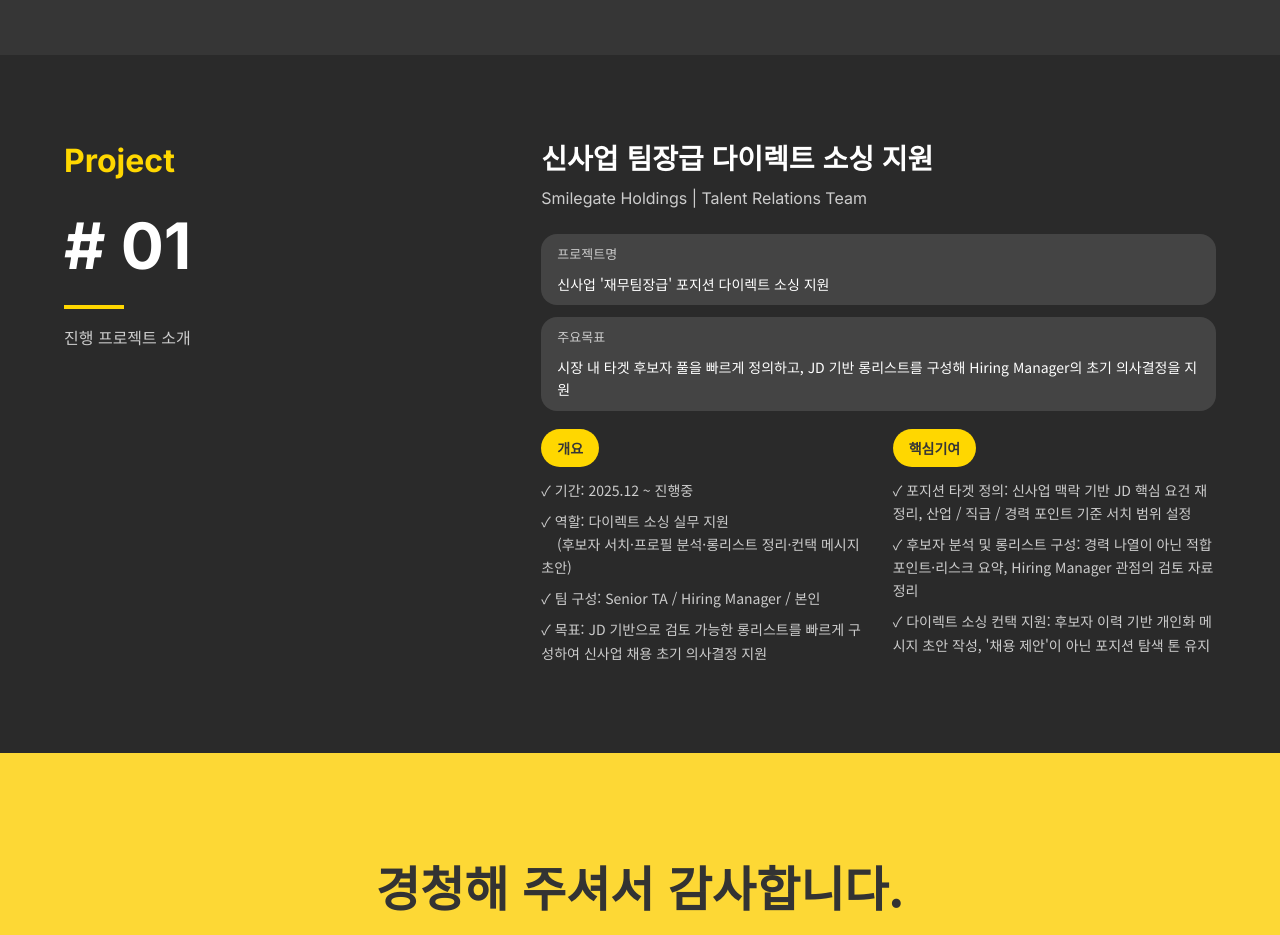
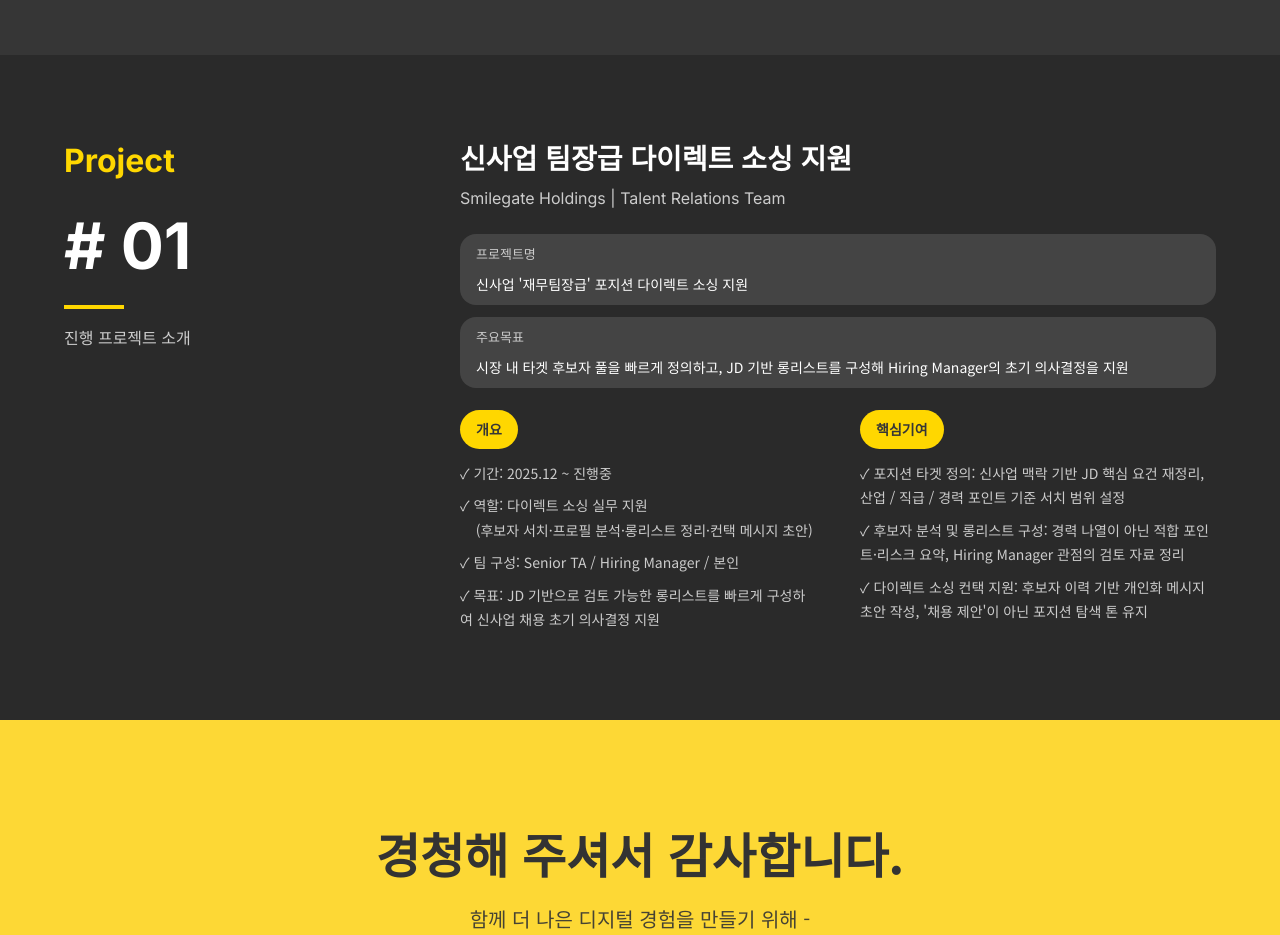
Before and after one commit to ejkang0412/portfolio, a plain HTML site: page index.html in a window 1280 px wide. Shown: the part 2800-3735 px from the top of the page. Drawn offline with Linux system fonts and the light colour scheme.

Commit message:
Update index.html

```diff
--- a/index.html
+++ b/index.html
@@ -700,6 +700,63 @@
     gap: 18px;
   }
 }
+/* =========================
+   Project 영역: 더 넓게 쓰기 (100% 화면 최적화)
+   ========================= */
+
+/* 1) 좌/우 레이아웃: 오른쪽을 더 넓게, 간격 줄이기 */
+.project-detail-layout{
+  grid-template-columns: 340px 1fr;  /* 기존 1fr 2fr 보다: 좌측 고정폭 / 우측 최대 */
+  gap: 56px;                         /* 80 -> 줄여서 우측 공간 확보 */
+}
+
+/* 2) 오른쪽 패딩 제거(실제로 너 오른쪽이 안 넓어 보이는 주범) */
+.project-detail-right{
+  padding-left: 0;                   /* 기존 40px 제거 */
+}
+
+/* 3) 상단 배지(프로젝트명/주요목표) 영역이 더 “가로로” 차지하도록 */
+.project-info-badges{
+  width: 100%;
+  max-width: 860px;                  /* 필요하면 900~1000까지 올려도 됨 */
+  margin-bottom: 22px;               /* 너무 뜨면 줄이기 */
+}
+
+/* 배지 자체도 약간 더 넓게 보이게 */
+.project-badge{
+  width: 100%;
+}
+
+/* 4) 개요/핵심 2단: 더 넓게(지금 너무 가운데에 몰림) */
+.project-sections-grid{
+  grid-template-columns: 1fr 1fr;
+  gap: 44px;                         /* 28 -> 넓혀서 파란/주황 영역 확장 */
+  max-width: 980px;                  /* 전체 폭 상한(너무 퍼지면 줄바꿈 과해질 수 있음) */
+}
+
+/* 5) 글 가독성: 한 화면에서 줄바꿈이 과하면 line-height만 살짝 */
+.project-sections-grid .project-section-list li{
+  line-height: 1.75;
+}
+
+/* 6) 큰 화면에서 더 시원하게 (선택) */
+@media (min-width: 1200px){
+  .project-info-badges{ max-width: 980px; }
+  .project-sections-grid{ max-width: 1100px; }
+}
+
+/* 7) 태블릿 이하에서는 기존처럼 1단 */
+@media (max-width: 968px){
+  .project-detail-layout{
+    grid-template-columns: 1fr;
+    gap: 40px;
+  }
+  .project-sections-grid{
+    grid-template-columns: 1fr;
+    max-width: 100%;
+    gap: 20px;
+  }
+}
 
   </style>
 </head>
```
